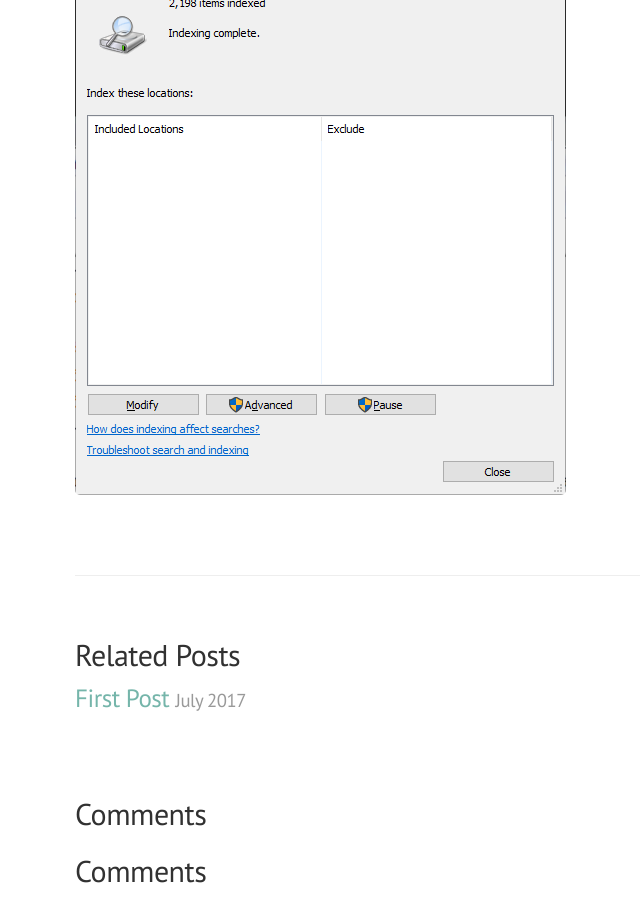
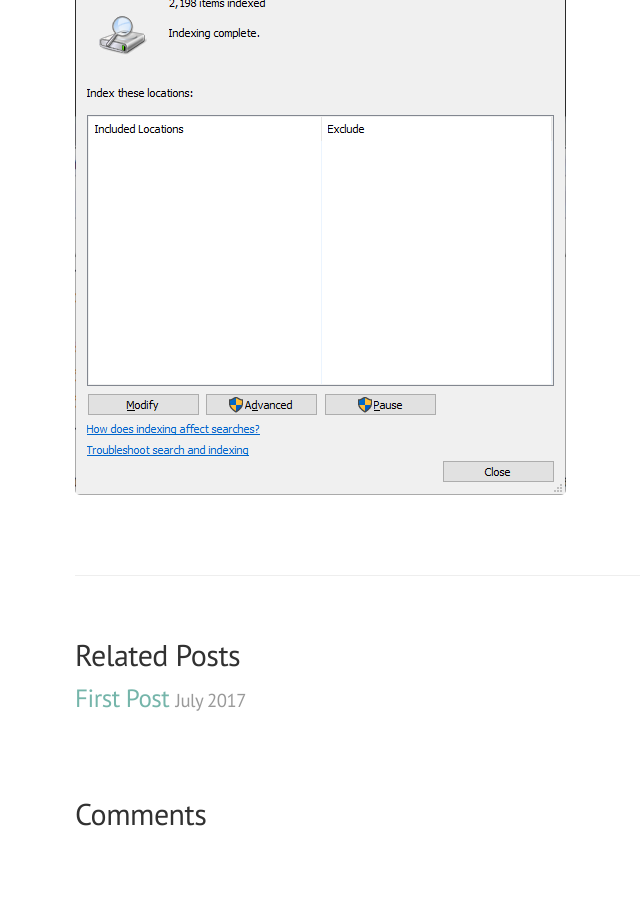
Before and after one commit to MikeTV/PositiveTinker, a Jekyll site: the page built from _posts/2017-07-15-debugged-thunderbird-hangs-when-saving-draft.md, in a window 1280 px wide and 900 px high, scrolled down 3089 px. Shown: the whole window, without its empty margins (205-845 px from the left). Built offline with Jekyll 4.4.1, drawn with Linux system fonts in a browser that asks for light colours; comment, search, counter and statistics services are not loaded; after the commit the page ends 3931 px from its top, so only the background shows below that.

Commit message:
Update post.html

```diff
--- a/_layouts/post.html
+++ b/_layouts/post.html
@@ -31,7 +31,5 @@ layout: default
   </ul>
 </div>
 
-<div class="comments">
-  <h2>Comments</h2>
-  {% include comments.html %}
-</div>
+
+{% include comments.html %}
```
